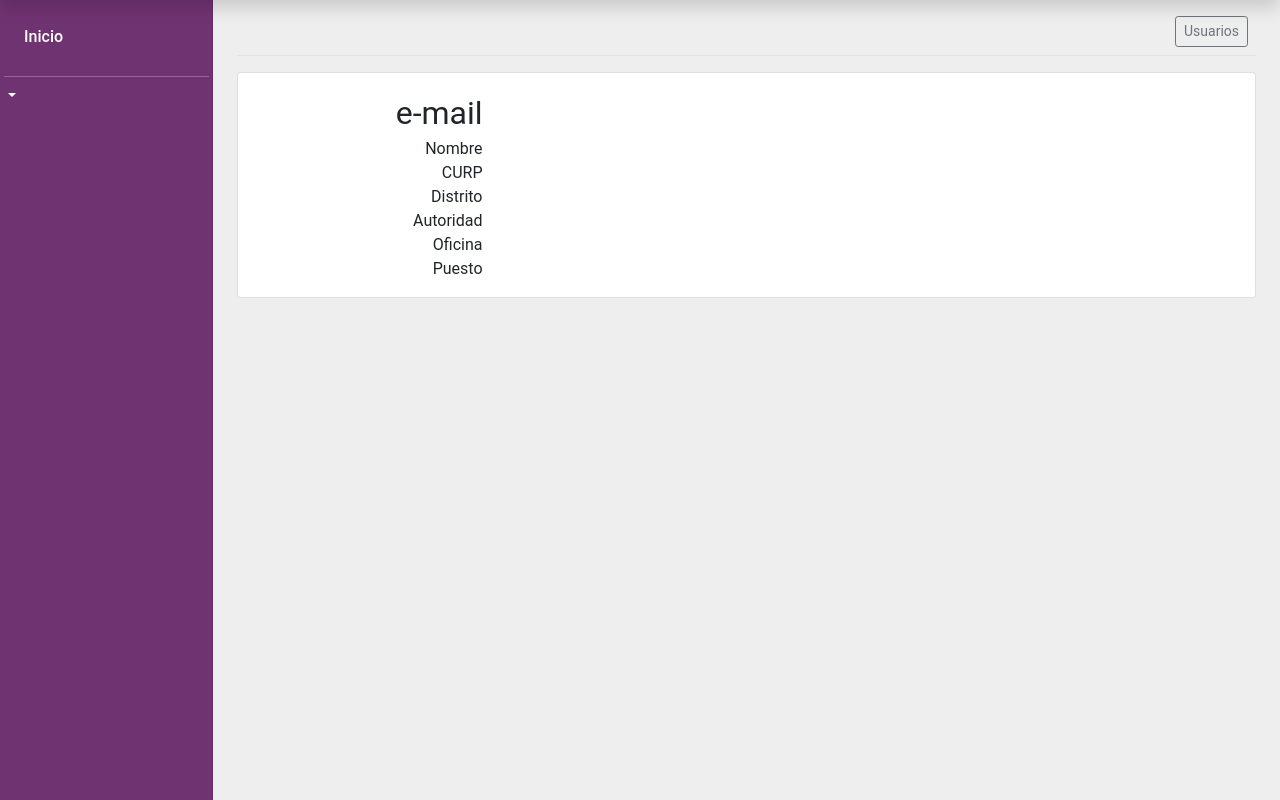
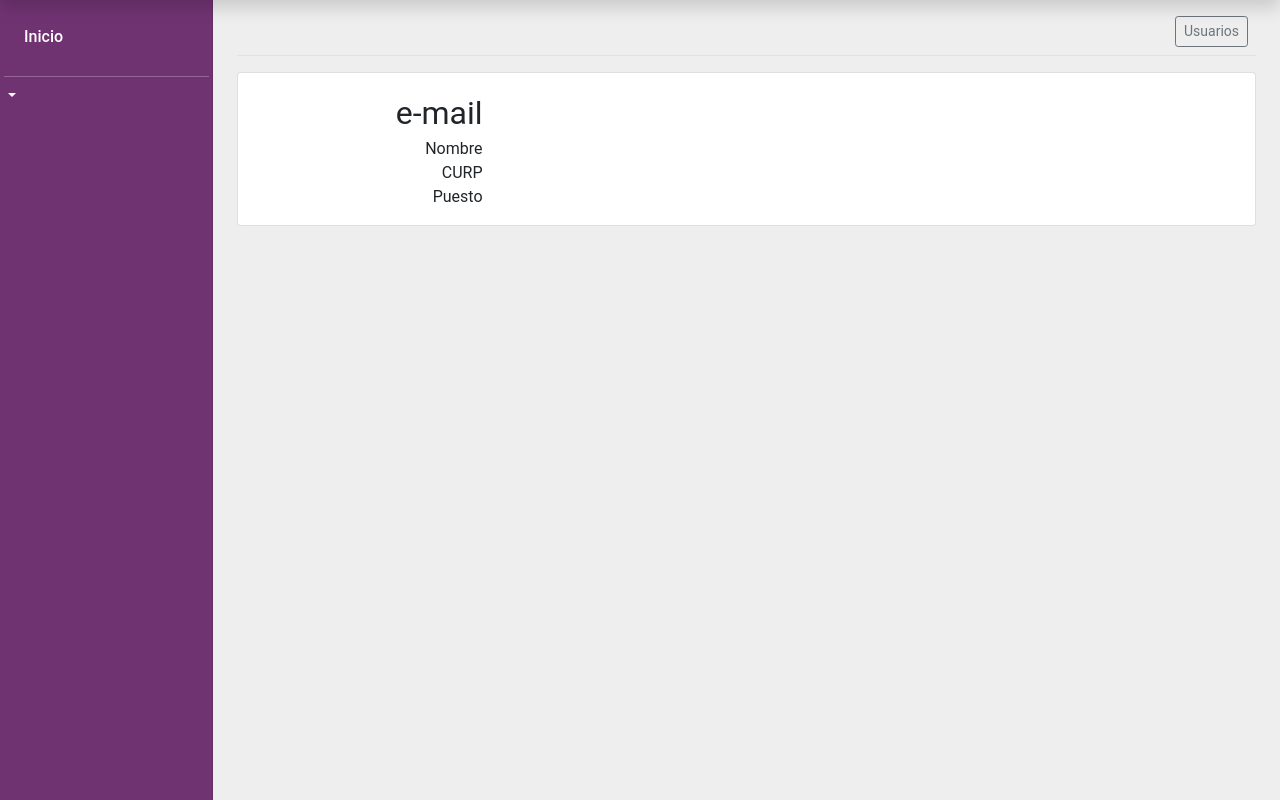
Before and after one commit to PJECZ/pjecz-orion-flask, a Python web app: template orion/blueprints/usuarios/templates/usuarios/detail.jinja2 in a window 1280 px wide. Shown: the part 54-854 px from the top of the page. Run offline with Jinja, Linux system fonts and the light colour scheme; the template is opened without the code that fills it, so the values that code supplies are empty; some libraries are stand-ins or nearby versions.

Commit message:
Correcciones de la base del core

```diff
--- a/orion/blueprints/permisos/views.py
+++ b/orion/blueprints/permisos/views.py
@@ -35,8 +35,6 @@ def datatable_json():
     draw, start, rows_per_page = get_datatable_parameters()
     # Consultar
     consulta = Permiso.query
-    # Solo los modulos en Plataforma Hercules
-    consulta = consulta.join(Modulo).filter(Modulo.en_plataforma_hercules == True)
     # Primero filtrar por columnas propias
     if "estatus" in request.form:
         consulta = consulta.filter(Permiso.estatus == request.form["estatus"])
--- a/orion/blueprints/usuarios/models.py
+++ b/orion/blueprints/usuarios/models.py
@@ -67,7 +67,6 @@ class Usuario(database.Model, UserMixin, UniversalMixin):
                         and permiso.estatus == "A"
                         and permiso.nivel > 0
                         and permiso.modulo.en_navegacion
-                        and permiso.modulo.en_plataforma_hercules
                     ):
                         modulos.append(permiso.modulo)
                         modulos_nombres.append(permiso.modulo.nombre)
--- a/orion/blueprints/usuarios/templates/usuarios/detail.jinja2
+++ b/orion/blueprints/usuarios/templates/usuarios/detail.jinja2
@@ -26,21 +26,6 @@
         {{ detail.label_value_big('e-mail', usuario.email) }}
         {{ detail.label_value('Nombre', usuario.nombre) }}
         {{ detail.label_value('CURP', usuario.curp) }}
-        {% if current_user.can_view("DISTRITOS") %}
-            {{ detail.label_value('Distrito', usuario.autoridad.distrito.nombre, url_for('distritos.detail', distrito_id=usuario.autoridad.distrito_id)) }}
-        {% else %}
-            {{ detail.label_value('Distrito', usuario.autoridad.distrito.nombre) }}
-        {% endif %}
-        {% if current_user.can_view("AUTORIDADES") %}
-            {{ detail.label_value('Autoridad', usuario.autoridad.descripcion, url_for('autoridades.detail', autoridad_id=usuario.autoridad_id)) }}
-        {% else %}
-            {{ detail.label_value('Autoridad', usuario.autoridad.descripcion) }}
-        {% endif %}
-        {% if current_user.can_view("OFICINAS") %}
-            {{ detail.label_value('Oficina', usuario.oficina.clave + ' - ' + usuario.oficina.descripcion_corta, url_for('oficinas.detail', oficina_id=usuario.oficina_id)) }}
-        {% else %}
-            {{ detail.label_value('Oficina', usuario.oficina.clave + ' - ' + usuario.oficina.descripcion_corta) }}
-        {% endif %}
         {{ detail.label_value('Puesto', usuario.puesto) }}
         {# detail.label_value('Creado', moment(usuario.creado).format('llll')) #}
     {% endcall %}
```
